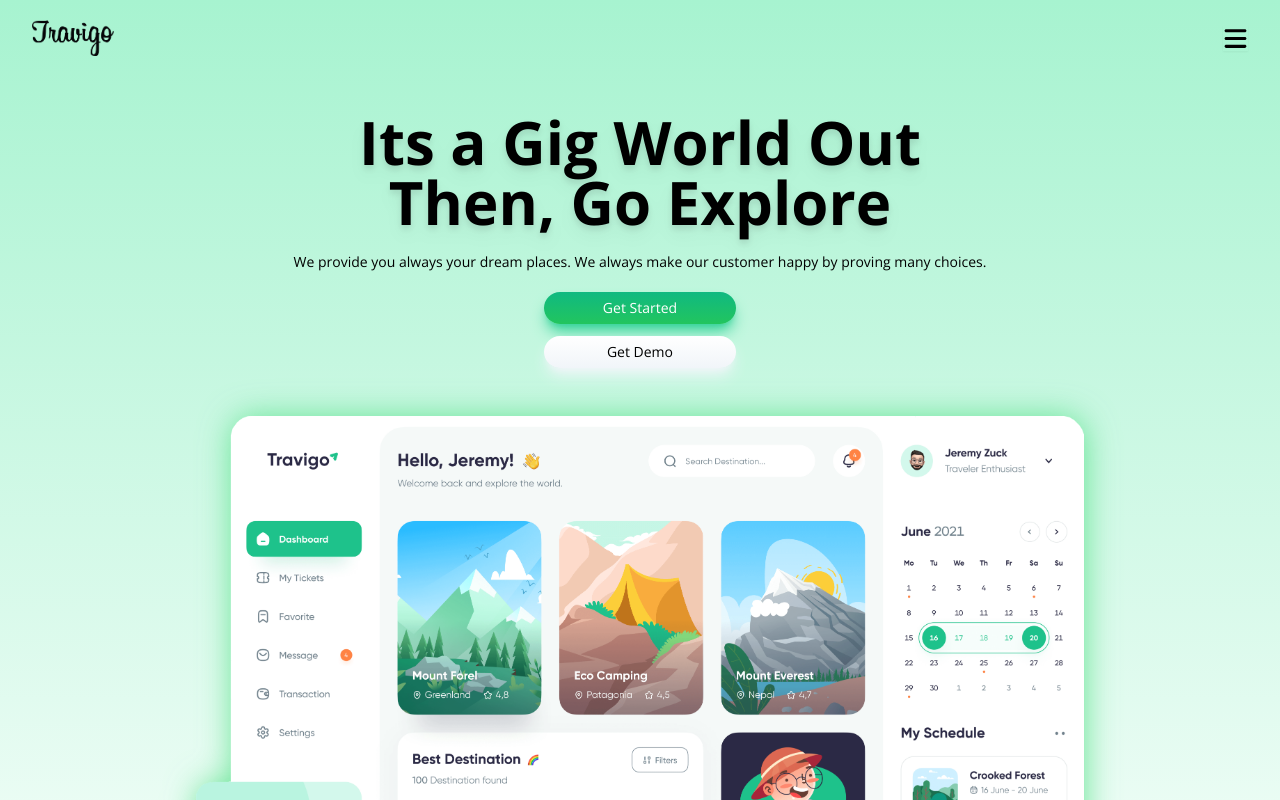
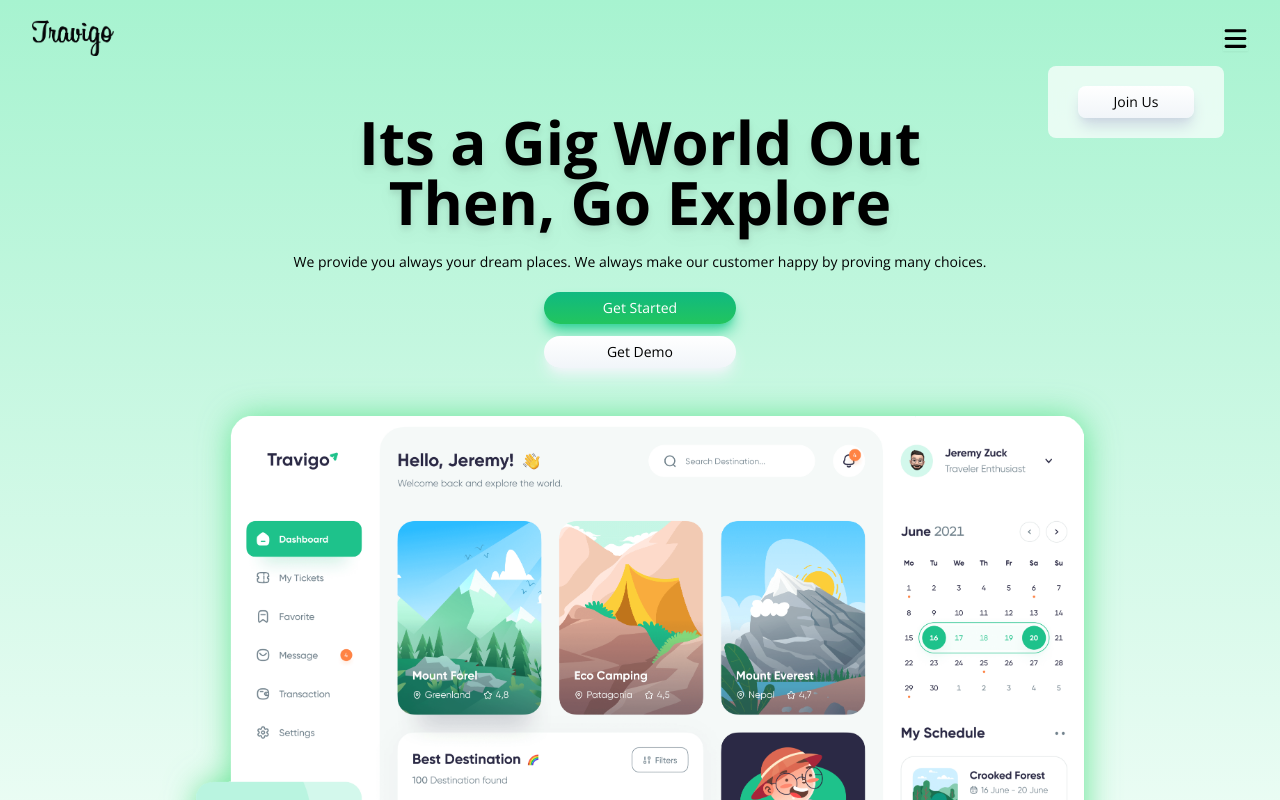
Before and after one commit to HossainRafi/Travigo, a React (Vite) app: page / in a window 1280 px wide. Both pictures are taken after a click on the button 1235 px from the left and 38 px from the top of the page. Shown: the top 800 px of the page. Built offline with nearby package versions, Linux system fonts and the light colour scheme.

Commit message:
navbar done

```diff
--- a/src/components/Navbar.jsx
+++ b/src/components/Navbar.jsx
@@ -2,6 +2,7 @@ import React, { useEffect, useState } from "react";
 import { NavLink } from "react-router-dom";
 import logo from "../images/logo.png";
 import menu from "../images/menu.svg";
+import PopupMenu from "./PopupMenu";
 
 const Navbar = ({ navlinks }) => {
   const [popupState, setPopupState] = useState(false);
@@ -68,6 +69,7 @@ const Navbar = ({ navlinks }) => {
           </ul>
         </nav>
       </header>
+      <PopupMenu navlinks={navlinks} popupState={popupState} />
     </>
   );
 };
--- a/src/components/PopupMenu.jsx
+++ b/src/components/PopupMenu.jsx
@@ -1,9 +1,34 @@
-import React from 'react'
+import React from "react";
+import { NavLink } from "react-router-dom";
 
-const PopupMenu = () => {
+const PopupMenu = ({ navlinks, popupState }) => {
   return (
-    <div>PopupMenu</div>
-  )
-}
+    <>
+      <nav
+        className={`
+        fixed top-14 right-14 bg-white bg-opacity-70 opacity-100 z-50 backdrop-filter backdrop-blur-md rounded-lg w-44 h-auto py-5 px-6 hidden lg:flex items-center justify-center transition-transform duration-300 ${
+          popupState ? "lg:showpopup" : "lg:noshowpopup"
+        }
+      `}
+      >
+        <ul className="flex items-start flex-col gap-3">
+          {navlinks?.map((val, i) => (
+            <li key={i}>
+              <NavLink to={`#`}>{val.link}</NavLink>
+            </li>
+          ))}
+          <li>
+            <button
+              type="button"
+              className="button-light sm:w-auto shadow-slate-300 rounded-lg"
+            >
+              Join Us
+            </button>
+          </li>
+        </ul>
+      </nav>
+    </>
+  );
+};
 
-export default PopupMenu
+export default PopupMenu;
```
